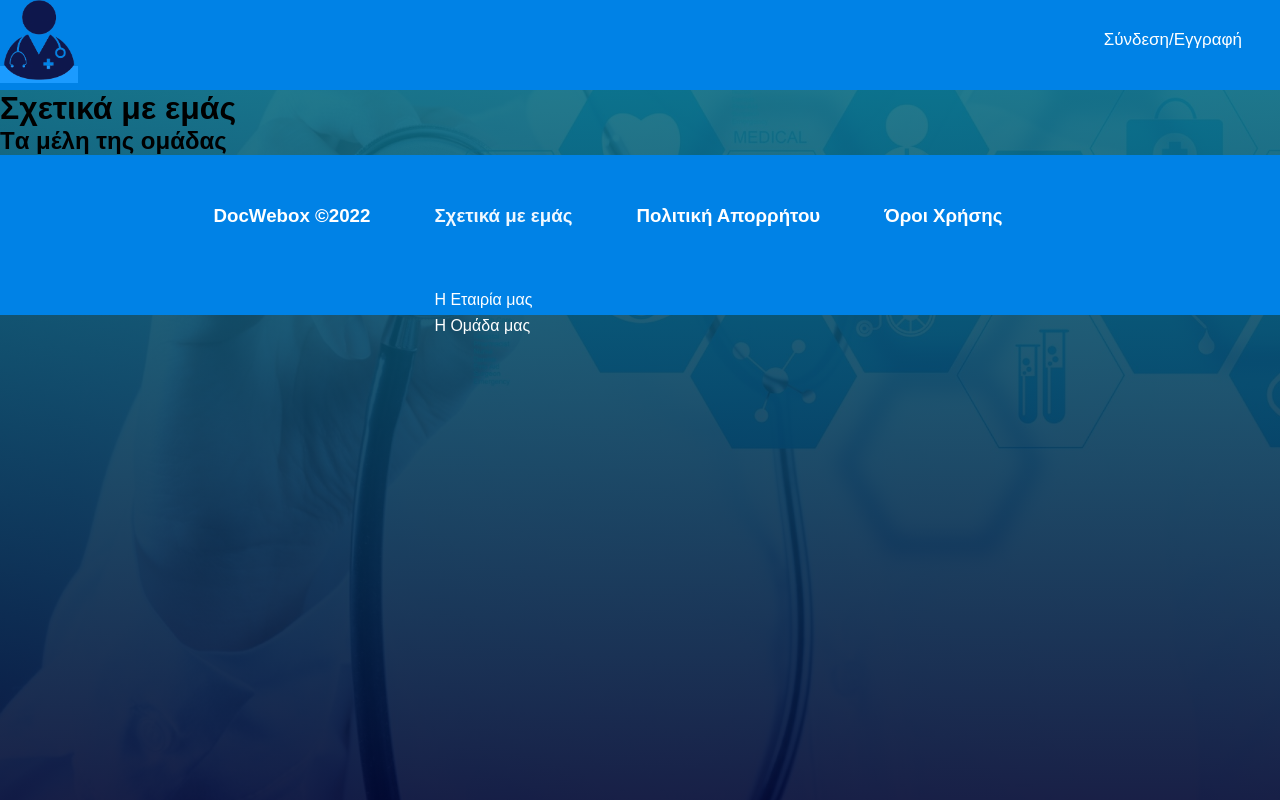
After one commit to tzarhs/DocWebox, a PHP site: page /about_us.php in a window 1280 px wide. The commit adds this page. Run offline with PHP 8.4, Linux system fonts and the light colour scheme.

Commit message:
About us Page

```diff
--- /dev/null
+++ b/about_us.php
@@ -0,0 +1,67 @@
+<!DOCTYPE html>
+<html lang="en">
+<head>
+    <meta charset="UTF-8">
+    <meta http-equiv="X-UA-Compatible" content="IE=edge">
+    <meta name="viewport" content="width=device-width, initial-scale=1.0">
+    <link rel="stylesheet" href="style2.css">
+    <title>Σχετικά με εμάς</title>
+</head>
+
+<body>
+    <nav>
+      <input type="checkbox" id="check">
+      <label for="check" class="checkbtn">
+        <i class="fas fa-bars"></i>
+      </label>
+      <label class="logo">
+        <a href="index.php"><img src="logo_doctor.png"></a>
+      </label>
+
+      <ul>
+        <?php
+        if(isset($_SESSION['logged_in']) && $_SESSION['logged_in'] == true) {
+          if($_SESSION['usertype'] == 'doctor'){
+        ?>
+            <li><a href="doctor_profile.php">Το Προφίλ μου</a></li>
+        <?php
+          }elseif($_SESSION['usertype'] == 'patient'){
+            $username = $_SESSION['username'];
+        ?>
+           <li><a href="patient_profile.php">Το Προφίλ μου</a></li>
+        <?php
+        }
+        }else{
+        ?>
+          <li><a href="login.php">Σύνδεση/Εγγραφή</a></li>
+        <?php
+        }
+        ?>
+        </ul>
+    </nav>
+
+    <div class="container">
+        <div id="page-heading"><h1> Σχετικά με εμάς </h1> </div>
+        <div id="about-us-box"><h2> Tα μέλη της ομάδας </h2>
+        </div>
+
+    </div>
+
+
+
+</body>
+
+<div class="footer">
+            <div class="footer-heading footer-1">
+                <a href="#"><h3>DocWebox &copy;2022</h3></a></div>
+            <div class="footer-heading footer-2">
+                <h3>Σχετικά με εμάς</h3>
+                <a href="#">Η Εταιρία μας</a>
+                <a href="#">Η Ομάδα μας</a></div>
+            <div class="footer-heading footer-3">
+                <h3><a href="#">Πολιτική Απορρήτου</a></h3></div>
+            <div class="footer-heading footer-3">
+                <h3><a href="#">Όροι Χρήσης</a></h3></div>
+        </div>
+        </body>
+</html>
--- a/appointment_form.php
+++ b/appointment_form.php
@@ -21,7 +21,7 @@
       <ul>
         <li><a class="active" href="#">Ειδικότητες</a></li>
         <li><a href="login.php">Σύνδεση/Εγγραφή</a></li>
-        <li><a href="#">Σχετικά με εμάς</a></li>
+        <li><a href="about_us.php">Σχετικά με εμάς</a></li>
       </ul>
     </nav>
 
--- a/create_acc.php
+++ b/create_acc.php
@@ -50,7 +50,7 @@
         <a href="index.php"><img src="logo_doctor.png" alt="logo"></a>
       </label>
       <ul>
-        <li><a href="#">Σχετικά με εμάς</a></li>
+        <li><a href="about_us.php">Σχετικά με εμάς</a></li>
       </ul>
 </nav>
 
--- a/index.php
+++ b/index.php
@@ -45,7 +45,7 @@
         <?php
         }
         ?>
-        <li><a href="#">Σχετικά με εμάς</a></li>
+        <li><a href="about_us.php">Σχετικά με εμάς</a></li>
       </ul>
     </nav>
 
--- a/login.php
+++ b/login.php
@@ -23,7 +23,7 @@
         <a href="index.php"><img src="logo_doctor.png" alt="logo"></a>
       </label>
       <ul>
-        <li><a href="#">Σχετικά με εμάς</a></li>
+        <li><a href="about_us.php">Σχετικά με εμάς</a></li>
       </ul>
 </nav>
 
--- a/search.php
+++ b/search.php
@@ -21,7 +21,7 @@
       <ul>
         <li><a class="active" href="#">Ειδικότητες</a></li>
         <li><a href="login.php">Σύνδεση/Εγγραφή</a></li>
-        <li><a href="#">Σχετικά με εμάς</a></li>
+        <li><a href="about_us.php">Σχετικά με εμάς</a></li>
       </ul>
     </nav>
 
```
